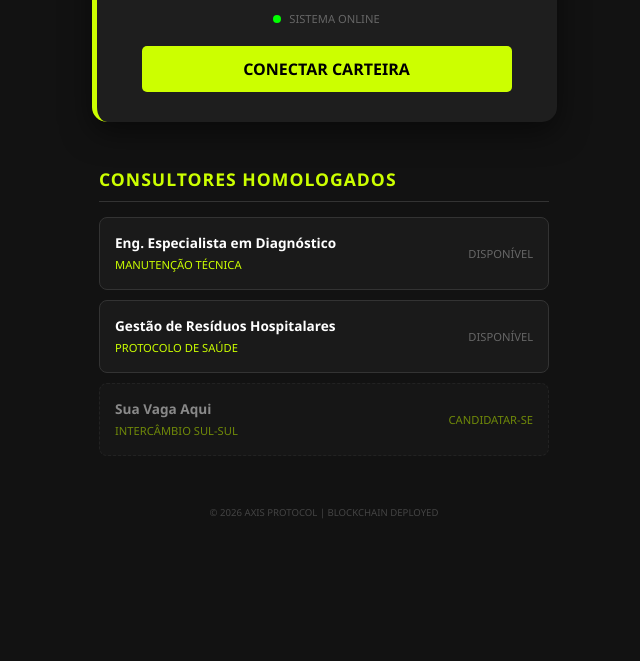
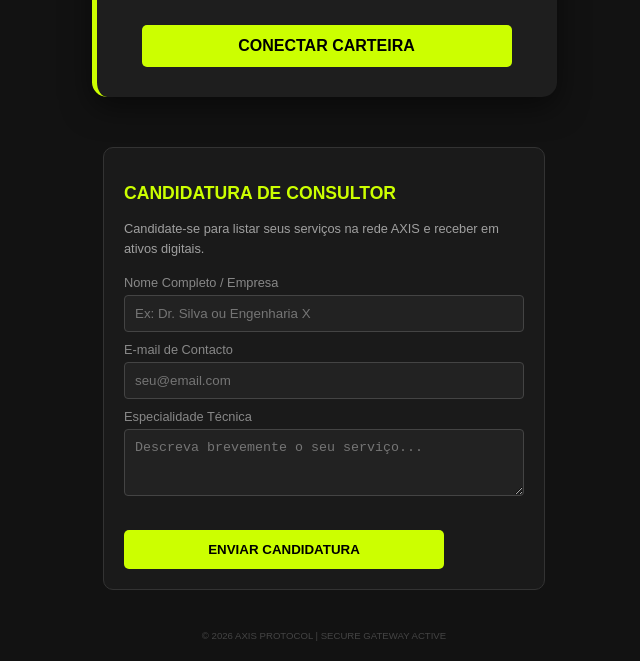
Before and after one commit to axisprojectone-arch/axis-protocol, a plain HTML site: page index.html in a window 1280 px wide. Shown: the part 172-833 px from the top of the page, without its empty margins (316-956 px from the left). Before the commit the page ends 800 px from the top, so only its background shows below. Drawn offline with Linux system fonts and the light colour scheme.

Commit message:
Atualizar o index.html

```diff
--- a/index.html
+++ b/index.html
@@ -1,3 +1,4 @@
+
 <!DOCTYPE html>
 <html lang="pt-br">
 <head>
@@ -5,21 +6,17 @@
     <meta name="viewport" content="width=device-width, initial-scale=1.0">
     <title>AXIS Protocol | Rede de Intercâmbio</title>
     <style>
-        body { background: #121212; color: #E0E0E0; font-family: 'Segoe UI', Tahoma, Geneva, Verdana, sans-serif; margin: 0; padding: 20px; display: flex; flex-direction: column; align-items: center; }
+        body { background: #121212; color: #E0E0E0; font-family: sans-serif; margin: 0; padding: 20px; display: flex; flex-direction: column; align-items: center; }
         .card { background: #1E1E1E; padding: 30px; border-radius: 15px; border-left: 5px solid #CCFF00; box-shadow: 0 10px 30px rgba(0,0,0,0.5); text-align: center; max-width: 400px; margin-bottom: 30px; }
         h1 { color: #CCFF00; margin-bottom: 10px; letter-spacing: 2px; font-size: 1.8rem; }
         p { color: #A0A0A0; line-height: 1.6; font-size: 0.9rem; }
-        .btn { background: #CCFF00; color: #000; padding: 12px 25px; border-radius: 5px; text-decoration: none; font-weight: bold; display: inline-block; margin-top: 20px; transition: 0.3s; width: 80%; }
+        .btn { background: #CCFF00; color: #000; padding: 12px 25px; border-radius: 5px; text-decoration: none; font-weight: bold; display: inline-block; margin-top: 20px; transition: 0.3s; width: 80%; border: none; cursor: pointer; }
         .btn:hover { background: #FFFFFF; transform: scale(1.05); }
 
-        /* Seção de Parceiros */
-        .partners-section { width: 100%; max-width: 450px; }
-        h2 { color: #CCFF00; font-size: 1.1rem; text-transform: uppercase; letter-spacing: 1px; margin-bottom: 15px; border-bottom: 1px solid #333; padding-bottom: 10px; }
-        .partner-item { background: #1A1A1A; border: 1px solid #333; padding: 15px; border-radius: 8px; margin-bottom: 10px; display: flex; justify-content: space-between; align-items: center; }
-        .partner-info { text-align: left; }
-        .partner-name { color: #FFF; font-weight: bold; font-size: 0.85rem; display: block; }
-        .partner-tag { color: #CCFF00; font-size: 0.7rem; text-transform: uppercase; }
-        .status-dot { width: 8px; height: 8px; background: #00FF00; border-radius: 50%; display: inline-block; margin-right: 5px; }
+        .form-container { background: #1A1A1A; padding: 20px; border-radius: 10px; width: 100%; max-width: 400px; border: 1px solid #333; margin-top: 20px; }
+        h2 { color: #CCFF00; font-size: 1.1rem; text-transform: uppercase; margin-bottom: 15px; }
+        input, textarea { width: 100%; padding: 10px; margin-bottom: 10px; background: #222; border: 1px solid #444; color: white; border-radius: 4px; box-sizing: border-box; }
+        label { font-size: 0.8rem; color: #888; display: block; margin-bottom: 5px; text-align: left; }
     </style>
 </head>
 <body>
@@ -27,42 +24,29 @@
     <div class="card">
         <h1>AXIS PROTOCOL</h1>
         <p>Infraestrutura soberana para intercâmbio técnico e liquidez Brasil-África.</p>
-        <div style="font-size: 0.7rem; color: #666; margin-top: 10px;">
-            <span class="status-dot"></span> SISTEMA ONLINE
-        </div>
         <a href="https://phantom.app/ul/v1/connect?app_url=https://axis-protocol.vercel.app&dapp_encryption_public_key=GW4tAHv7JnrhmzmuTJwaw9XoFJab1Vu9nF16dPNtxftS" class="btn">CONECTAR CARTEIRA</a>
     </div>
 
-    <div class="partners-section">
-        <h2>Consultores Homologados</h2>
+    <div class="form-container">
+        <h2>Candidatura de Consultor</h2>
+        <p style="font-size: 0.8rem; margin-bottom: 15px;">Candidate-se para listar seus serviços na rede AXIS e receber em ativos digitais.</p>
 
-        <div class="partner-item">
-            <div class="partner-info">
-                <span class="partner-name">Eng. Especialista em Diagnóstico</span>
-                <span class="partner-tag">Manutenção Técnica</span>
-            </div>
-            <div style="color: #666; font-size: 0.7rem;">DISPONÍVEL</div>
-        </div>
+        <form action="https://formspree.io/f/mqakpzoz" method="POST">
+            <label>Nome Completo / Empresa</label>
+            <input type="text" name="name" required placeholder="Ex: Dr. Silva ou Engenharia X">
 
-        <div class="partner-item">
-            <div class="partner-info">
-                <span class="partner-name">Gestão de Resíduos Hospitalares</span>
-                <span class="partner-tag">Protocolo de Saúde</span>
-            </div>
-            <div style="color: #666; font-size: 0.7rem;">DISPONÍVEL</div>
-        </div>
+            <label>E-mail de Contacto</label>
+            <input type="email" name="_replyto" required placeholder="seu@email.com">
 
-        <div class="partner-item" style="border-style: dashed; opacity: 0.5;">
-            <div class="partner-info">
-                <span class="partner-name">Sua Vaga Aqui</span>
-                <span class="partner-tag">Intercâmbio Sul-Sul</span>
-            </div>
-            <div style="color: #CCFF00; font-size: 0.7rem;">CANDIDATAR-SE</div>
-        </div>
+            <label>Especialidade Técnica</label>
+            <textarea name="message" rows="3" required placeholder="Descreva brevemente o seu serviço..."></textarea>
+
+            <button type="submit" class="btn">ENVIAR CANDIDATURA</button>
+        </form>
     </div>
 
     <footer style="margin-top: 40px; color: #444; font-size: 0.6rem; text-align: center;">
-        © 2026 AXIS PROTOCOL | BLOCKCHAIN DEPLOYED
+        © 2026 AXIS PROTOCOL | SECURE GATEWAY ACTIVE
     </footer>
 
 </body>
```
